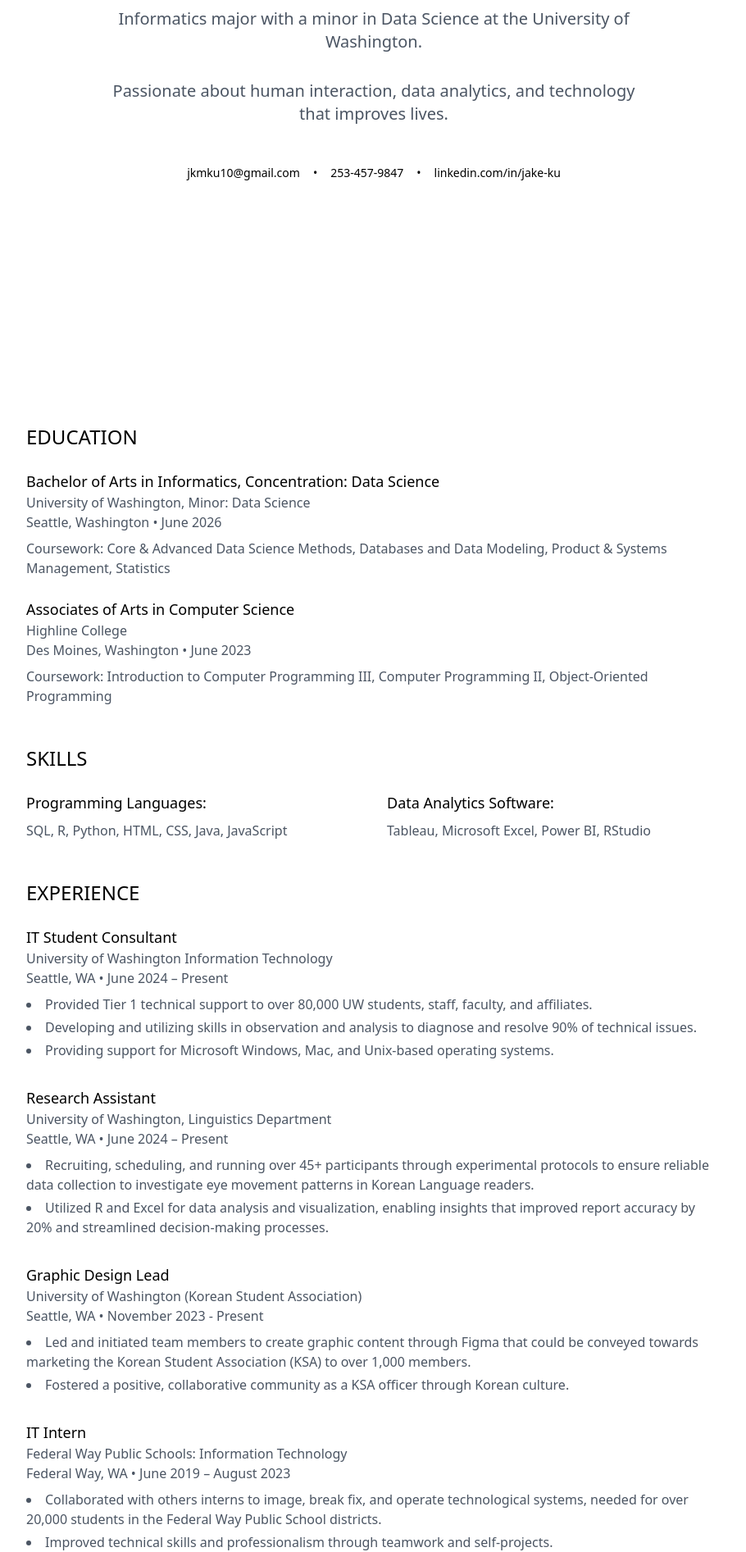
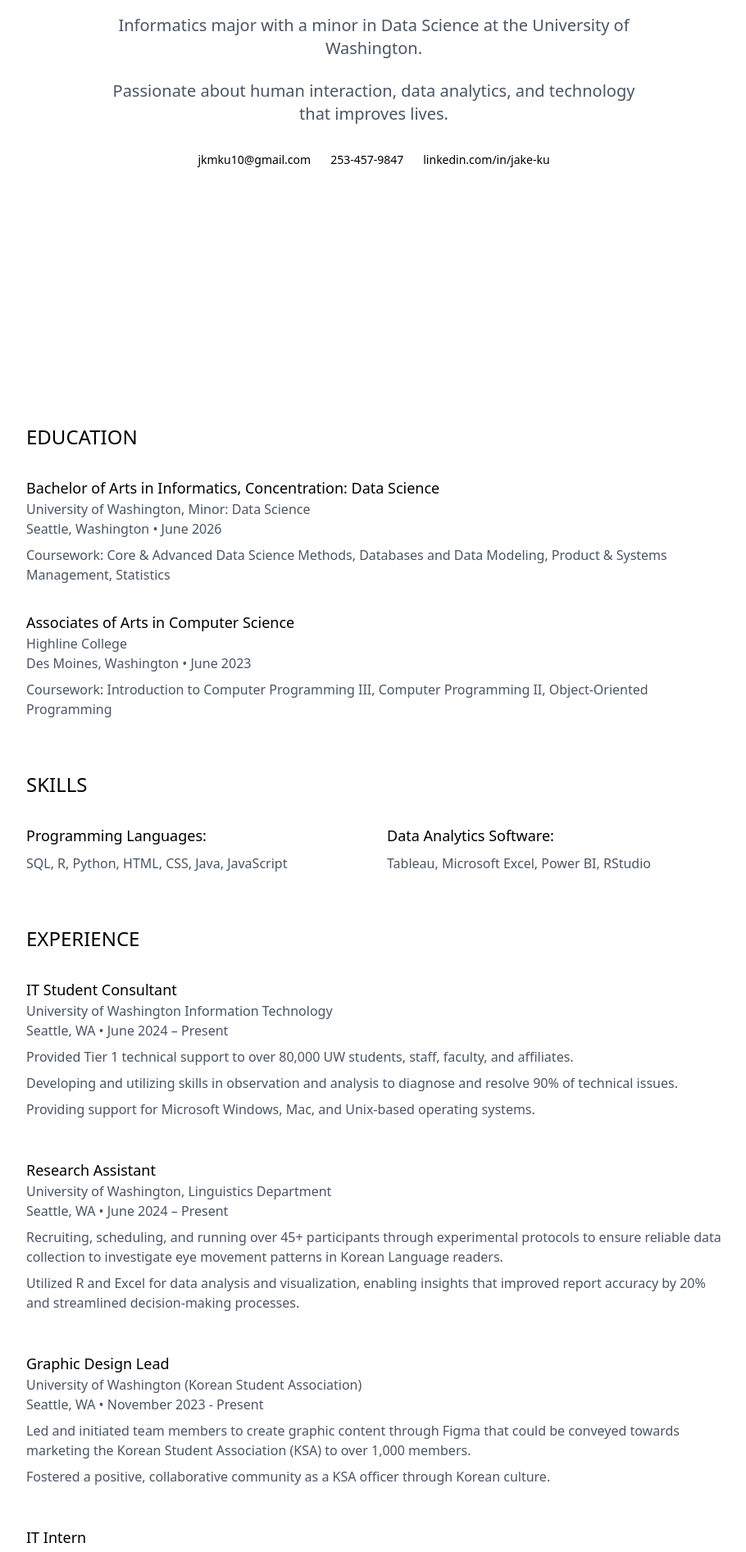
Before and after one commit to Jaku910/JakeKu, a Next.js app: page / in a window 1280 px wide. Shown: the part 331-2224 px from the top of the page at 82% size, without its empty margins (184-1094 px from the left). Built offline with nearby package versions, Linux system fonts and the light colour scheme.

Commit message:
Update styling to match morelenyim.com minimalist design

```diff
--- a/src/app/globals.css
+++ b/src/app/globals.css
@@ -17,8 +17,38 @@
 body {
   color: rgb(var(--foreground-rgb));
   background: rgb(var(--background-rgb));
+  margin: 0;
+  padding: 0;
+  min-height: 100vh;
+  overflow-x: hidden;
   font-family: system-ui, -apple-system, BlinkMacSystemFont, 'Segoe UI', Roboto,
     Oxygen, Ubuntu, Cantarell, 'Open Sans', 'Helvetica Neue', sans-serif;
+}
+
+* {
+  box-sizing: border-box;
+}
+
+/* Smooth scrolling */
+html {
+  scroll-behavior: smooth;
+}
+
+/* Remove default margins and padding */
+h1, h2, h3, h4, h5, h6, p {
+  margin: 0;
+  padding: 0;
+}
+
+/* Minimalist link styling */
+a {
+  text-decoration: none;
+  color: inherit;
+  transition: opacity 0.2s ease;
+}
+
+a:hover {
+  opacity: 0.7;
 }
 
 .section-padding {
--- a/src/components/Hero.tsx
+++ b/src/components/Hero.tsx
@@ -4,35 +4,33 @@ export default function Hero() {
   return (
     <section className="min-h-screen flex items-center justify-center px-6">
       <div className="max-w-4xl mx-auto text-center">
-        <h1 className="text-4xl md:text-6xl font-light mb-8">
+        <h1 className="text-4xl md:text-6xl font-light mb-6">
           Jake Ku
         </h1>
-        <p className="text-lg md:text-xl text-gray-600 mb-8 max-w-2xl mx-auto">
+        <p className="text-lg md:text-xl text-gray-600 mb-6 max-w-2xl mx-auto">
           Informatics major with a minor in Data Science at the University of Washington.
         </p>
-        <p className="text-lg md:text-xl text-gray-600 mb-12 max-w-2xl mx-auto">
+        <p className="text-lg md:text-xl text-gray-600 mb-8 max-w-2xl mx-auto">
           Passionate about human interaction, data analytics, and technology that improves lives.
         </p>
-        <div className="flex justify-center space-x-4">
+        <div className="flex justify-center space-x-6">
           <a
             href="mailto:jkmku10@gmail.com"
-            className="text-sm hover:opacity-50 transition-opacity"
+            className="text-sm"
           >
             jkmku10@gmail.com
           </a>
-          <span className="text-sm">•</span>
           <a
             href="tel:2534579847"
-            className="text-sm hover:opacity-50 transition-opacity"
+            className="text-sm"
           >
             253-457-9847
           </a>
-          <span className="text-sm">•</span>
           <a
             href="https://linkedin.com/in/jake-ku"
             target="_blank"
             rel="noopener noreferrer"
-            className="text-sm hover:opacity-50 transition-opacity"
+            className="text-sm"
           >
             linkedin.com/in/jake-ku
           </a>
--- a/src/components/Resume.tsx
+++ b/src/components/Resume.tsx
@@ -3,11 +3,11 @@
 export default function Resume() {
   return (
     <section className="max-w-4xl mx-auto px-6 py-12">
-      <div className="space-y-12">
+      <div className="space-y-16">
         {/* Education */}
         <div>
-          <h2 className="text-2xl font-light mb-6">EDUCATION</h2>
-          <div className="space-y-6">
+          <h2 className="text-2xl font-light mb-8">EDUCATION</h2>
+          <div className="space-y-8">
             <div>
               <h3 className="text-lg font-medium">Bachelor of Arts in Informatics, Concentration: Data Science</h3>
               <p className="text-gray-600">University of Washington, Minor: Data Science</p>
@@ -25,7 +25,7 @@ export default function Resume() {
 
         {/* Skills */}
         <div>
-          <h2 className="text-2xl font-light mb-6">SKILLS</h2>
+          <h2 className="text-2xl font-light mb-8">SKILLS</h2>
           <div className="grid grid-cols-1 md:grid-cols-2 gap-8">
             <div>
               <h3 className="text-lg font-medium mb-2">Programming Languages:</h3>
@@ -40,13 +40,13 @@ export default function Resume() {
 
         {/* Experience */}
         <div>
-          <h2 className="text-2xl font-light mb-6">EXPERIENCE</h2>
-          <div className="space-y-8">
+          <h2 className="text-2xl font-light mb-8">EXPERIENCE</h2>
+          <div className="space-y-12">
             <div>
               <h3 className="text-lg font-medium">IT Student Consultant</h3>
               <p className="text-gray-600">University of Washington Information Technology</p>
               <p className="text-gray-600">Seattle, WA • June 2024 – Present</p>
-              <ul className="mt-2 list-disc list-inside text-gray-600 space-y-1">
+              <ul className="mt-2 text-gray-600 space-y-2">
                 <li>Provided Tier 1 technical support to over 80,000 UW students, staff, faculty, and affiliates.</li>
                 <li>Developing and utilizing skills in observation and analysis to diagnose and resolve 90% of technical issues.</li>
                 <li>Providing support for Microsoft Windows, Mac, and Unix-based operating systems.</li>
@@ -57,7 +57,7 @@ export default function Resume() {
               <h3 className="text-lg font-medium">Research Assistant</h3>
               <p className="text-gray-600">University of Washington, Linguistics Department</p>
               <p className="text-gray-600">Seattle, WA • June 2024 – Present</p>
-              <ul className="mt-2 list-disc list-inside text-gray-600 space-y-1">
+              <ul className="mt-2 text-gray-600 space-y-2">
                 <li>Recruiting, scheduling, and running over 45+ participants through experimental protocols to ensure reliable data collection to investigate eye movement patterns in Korean Language readers.</li>
                 <li>Utilized R and Excel for data analysis and visualization, enabling insights that improved report accuracy by 20% and streamlined decision-making processes.</li>
               </ul>
@@ -67,7 +67,7 @@ export default function Resume() {
               <h3 className="text-lg font-medium">Graphic Design Lead</h3>
               <p className="text-gray-600">University of Washington (Korean Student Association)</p>
               <p className="text-gray-600">Seattle, WA • November 2023 - Present</p>
-              <ul className="mt-2 list-disc list-inside text-gray-600 space-y-1">
+              <ul className="mt-2 text-gray-600 space-y-2">
                 <li>Led and initiated team members to create graphic content through Figma that could be conveyed towards marketing the Korean Student Association (KSA) to over 1,000 members.</li>
                 <li>Fostered a positive, collaborative community as a KSA officer through Korean culture.</li>
               </ul>
@@ -77,7 +77,7 @@ export default function Resume() {
               <h3 className="text-lg font-medium">IT Intern</h3>
               <p className="text-gray-600">Federal Way Public Schools: Information Technology</p>
               <p className="text-gray-600">Federal Way, WA • June 2019 – August 2023</p>
-              <ul className="mt-2 list-disc list-inside text-gray-600 space-y-1">
+              <ul className="mt-2 text-gray-600 space-y-2">
                 <li>Collaborated with others interns to image, break fix, and operate technological systems, needed for over 20,000 students in the Federal Way Public School districts.</li>
                 <li>Improved technical skills and professionalism through teamwork and self-projects.</li>
                 <li>Strengthened my communication abilities and learned how to collaborate and work.</li>
@@ -88,8 +88,8 @@ export default function Resume() {
 
         {/* Projects */}
         <div>
-          <h2 className="text-2xl font-light mb-6">PROJECTS</h2>
-          <div className="space-y-8">
+          <h2 className="text-2xl font-light mb-8">PROJECTS</h2>
+          <div className="space-y-12">
             <div>
               <h3 className="text-lg font-medium">Edu4All</h3>
               <p className="text-gray-600">Figma, Research • September 2023 – December 2023</p>
@@ -112,8 +112,8 @@ export default function Resume() {
 
         {/* Certifications */}
         <div>
-          <h2 className="text-2xl font-light mb-6">CERTIFICATIONS</h2>
-          <ul className="list-disc list-inside text-gray-600 space-y-2">
+          <h2 className="text-2xl font-light mb-8">CERTIFICATIONS</h2>
+          <ul className="text-gray-600 space-y-2">
             <li>AT&T 2024 Technology Academy Certification (June 2024)</li>
             <li>Harvard CS50 Completion Certificate (June 2020)</li>
             <li>HP Hardware Diagnostics Qualification Exam (April 2019)</li>
```
